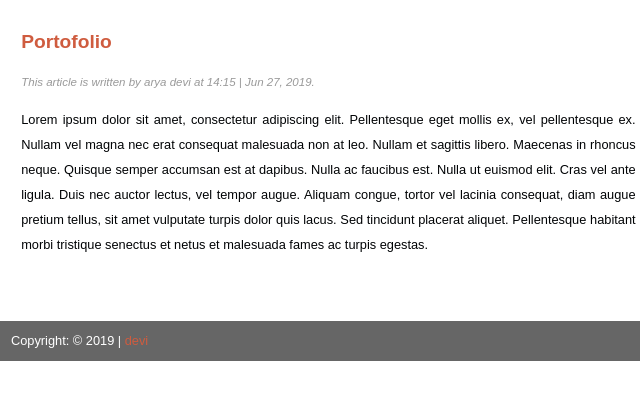
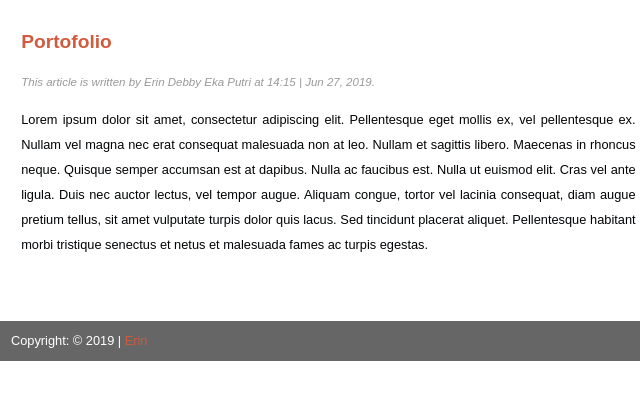
Before and after one commit to erindebby/erindebby.github.io, a plain HTML site: page portofolio.html in a window 1280 px wide. Shown: the part 191-589 px from the top of the page, 158-798 px from the left. Drawn offline with Linux system fonts and the light colour scheme.

Commit message:
Update portofolio.html

```diff
--- a/portofolio.html
+++ b/portofolio.html
@@ -5,7 +5,7 @@
         <title>Header & Navigasi</title>
 
         <meta charset="utf-8">
-        <meta name="author" content = "devi">
+        <meta name="author" content = "Erin Debby Eka Putri">
         <meta name ="description" content="Header and Navigation">
         <meta name ="keywords" content="HTML, CSS, Header, Navigation">
         <meta name ="viewport" content="width", initiant-scare;0>
@@ -35,7 +35,7 @@
                 <a href="#">Portofolio</a>
                 </h2>
                 <p class="post-info">
-                    This article is written by arya devi at 14:15 | Jun 27, 2019.
+                    This article is written by Erin Debby Eka Putri at 14:15 | Jun 27, 2019.
                 </p>
                 <p>
                     Lorem ipsum dolor sit amet, consectetur adipiscing elit.
@@ -56,7 +56,7 @@
         </main>
         <footer class="pageFooter">
             <p>
-            Copyright: &copy; 2019 | <a href="#" title="aryadevi">devi</a>
+            Copyright: &copy; 2019 | <a href="#" title="Erin Debby">Erin</a>
             </p>
         </footer>
     </body>
```
